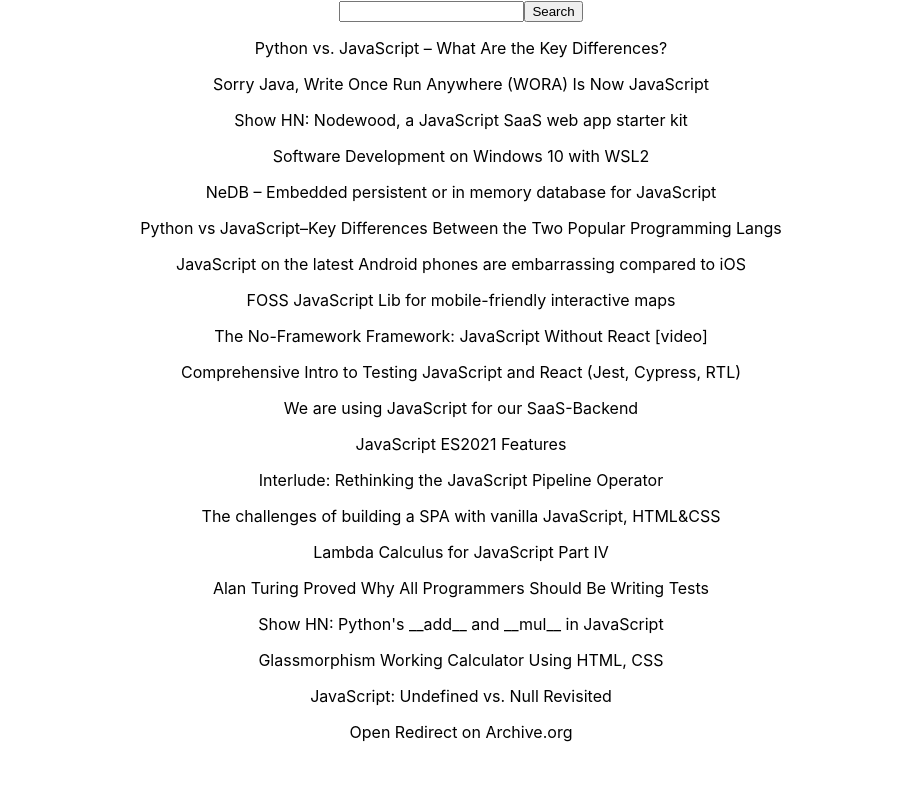
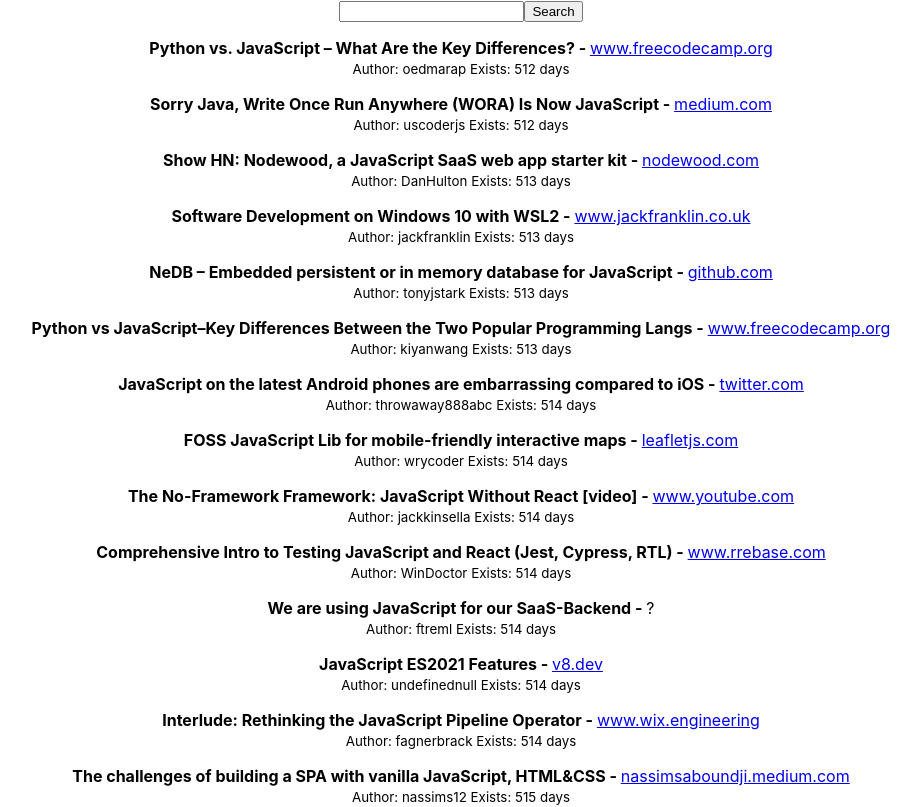
Before and after one commit to romanomantek/hacker-news, a React (Create React App) app: page / in a window 1280 px wide. Shown: the top 807 px of the page, without its empty margins (179-1100 px from the left). Built offline with nearby package versions, Linux system fonts and the light colour scheme; the HTML template or start-up script is replaced by a standard one.

Commit message:
add edit newsRow

```diff
--- a/src/NewsList.js
+++ b/src/NewsList.js
@@ -2,32 +2,43 @@
 import hackerNews from './hackerNews';
 
 export default function NewsList(){
-    //Fragen: Warum wird hier in der Konsole das Array zwei Mal angezeigt?
-    //Wie debugge ich?
-    //console.log(hackerNews.hits[0].title);
-    //console.log(hackerNews.title);
-    //const newsListLength = hackerNews.hits.length;
-    //console.log(newsListLength);
-    /* const listElement = () =>{
-        let list = "";
-        for(let i=0; i<newsListLength; i++){
-            //console.log(hackerNews.hits[i].title);
-            const title = hackerNews.hits[i].title;
-            list += `<li>${title}</li>`;
+     // useState for variable input of API
+    const [posts, setPosts] = useState(hackerNews.hits);
+    //const posts = hackerNews.hits;
+    const calcDays = (created_at) => {
+        const created = new Date(created_at);
+        const today = new Date();
+        const oneDay = 1000 * 60 * 60 * 24;
+        const diffInTime = today.getTime() - created.getTime();
+        return  Math.round(diffInTime / oneDay);
+    }
+    // wrap information of an object in p-tag
+    const wrapPost = (e) => {
+        let hostname;
+        // check if properties not empty
+        try {
+            hostname = new URL(e.url).hostname
+        } catch {
+            hostname = "?";
         }
-        return list;
-    }; */
-    // useState for variable input of API
-    const [posts, setPosts] = useState(hackerNews.hits);
-
-    console.log(posts);
-    // wrap information of an object in p-tag
-    const wrapPost = ({objectID, title}) => <p key={objectID}>{title}</p>
+        // return wrapped information in a div
+        return (
+            <div className="newsRow" key={e.objectID}>
+                <p className="news">
+                    <strong className="newsTitle"> {e.title} - </strong>
+                    <a className="newsUrl" href={e.url}> {hostname} </a>
+                    <br />
+                    <small className="newsAuthor"> Author: {e.author} </small>
+                    <small className="newsOld"> Exists: {calcDays(e.created_at)} days</small>
+                </p>
+            </div>
+        )
+    }
 
     return(
         <>
-            <div className="Titles">
-                {/* {posts.map((e) => <p key={e.objectID}>{e.title}</p>) */}
+            <div className="titles">
+                {/* {posts.map((e) => <p key={e.objectID}>{e.title}</p>)} */}
                 {posts.map(wrapPost)}
             </div>
 
```
